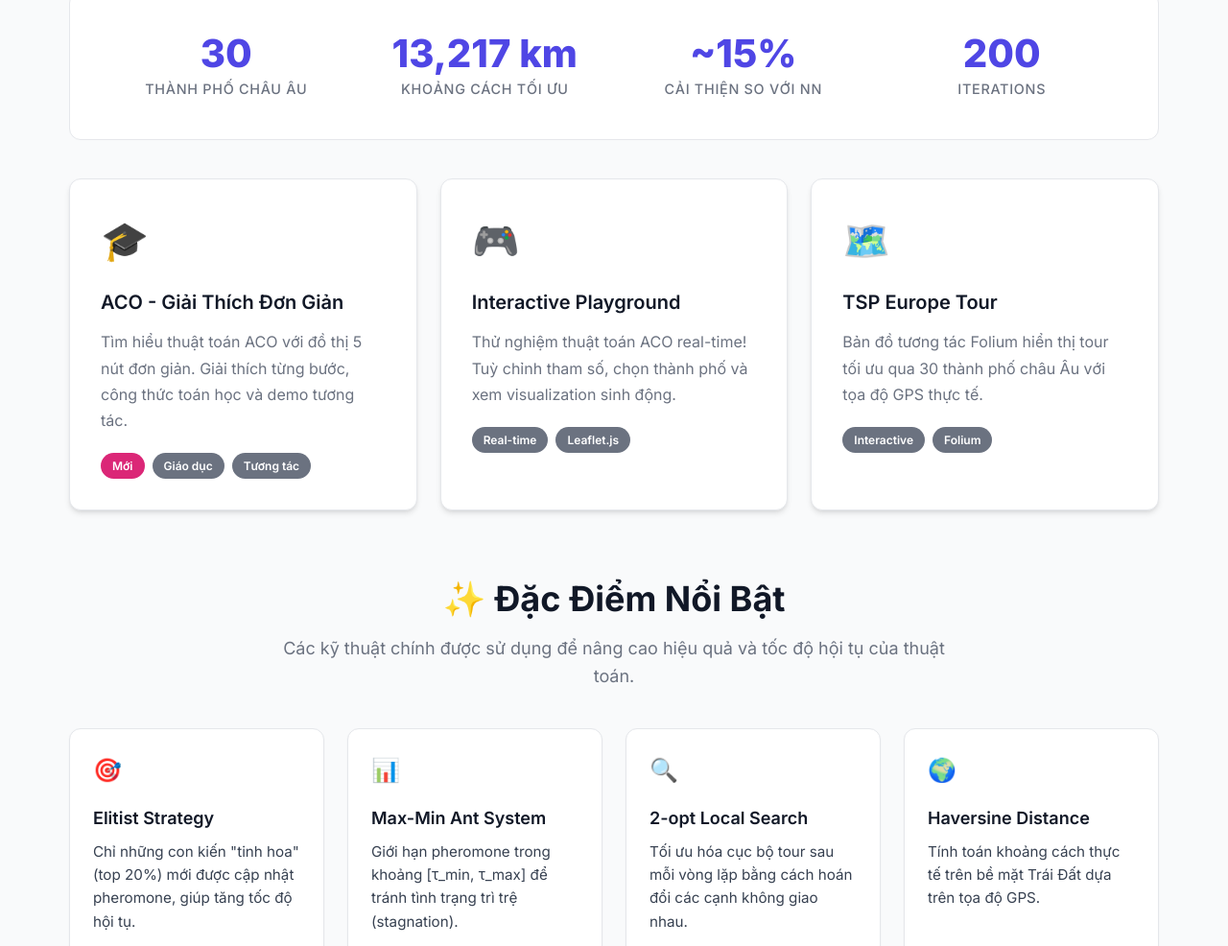
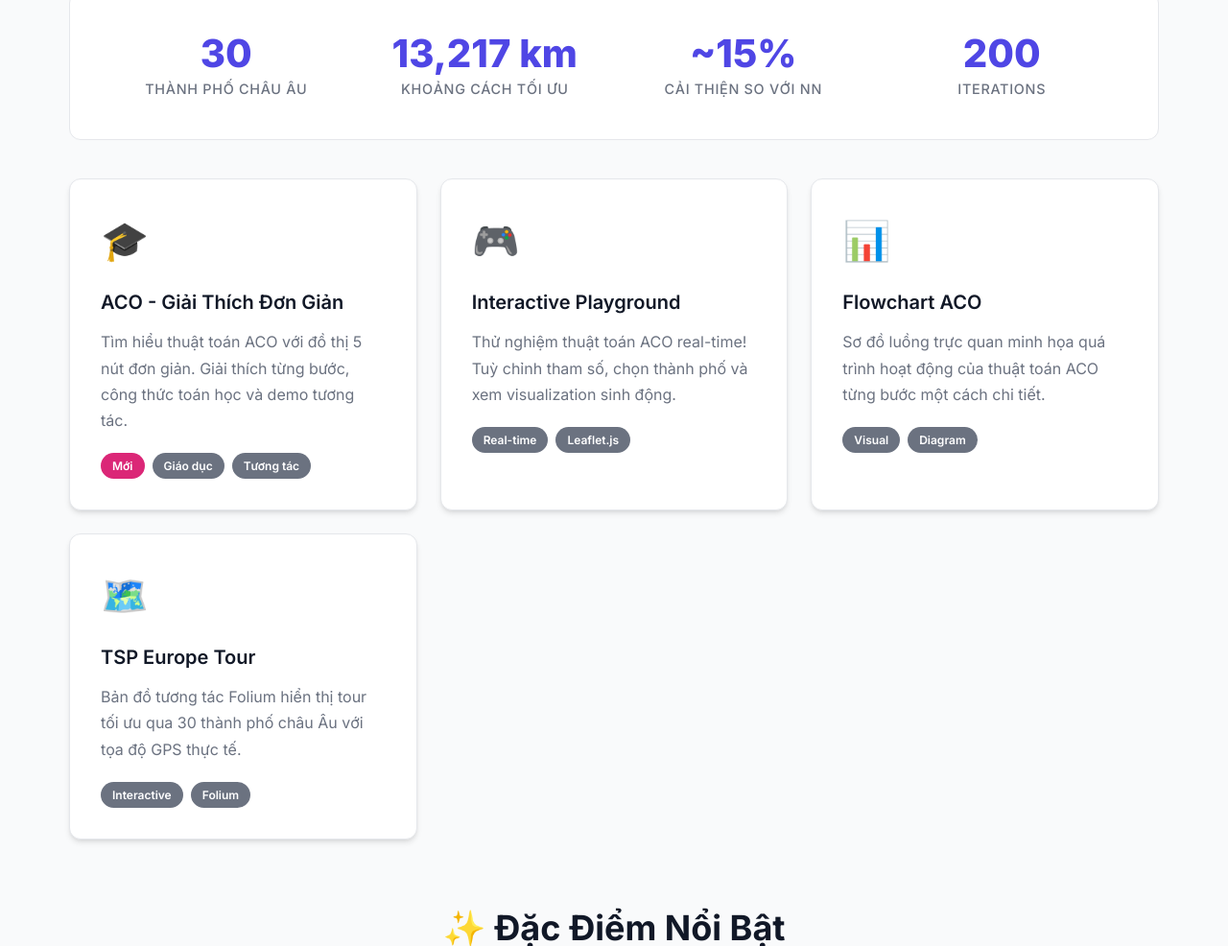
Before and after one commit to kinhluan/ant-colony-shortest-path, a plain HTML site: page web/index.html in a window 1280 px wide. Shown: the part 990-1976 px from the top of the page at 96% size. Drawn offline with Linux system fonts and the light colour scheme.

Commit message:
Update index.html

```diff
--- a/web/index.html
+++ b/web/index.html
@@ -89,6 +89,16 @@
                     <div class="badge-container">
                         <span class="badge secondary">Real-time</span>
                         <span class="badge secondary">Leaflet.js</span>
+                    </div>
+                </a>
+
+                <a href="demo/flowchart.html" class="demo-card">
+                    <span class="demo-card-icon">📊</span>
+                    <h3>Flowchart ACO</h3>
+                    <p>Sơ đồ luồng trực quan minh họa quá trình hoạt động của thuật toán ACO từng bước một cách chi tiết.</p>
+                    <div class="badge-container">
+                        <span class="badge secondary">Visual</span>
+                        <span class="badge secondary">Diagram</span>
                     </div>
                 </a>
 
```
